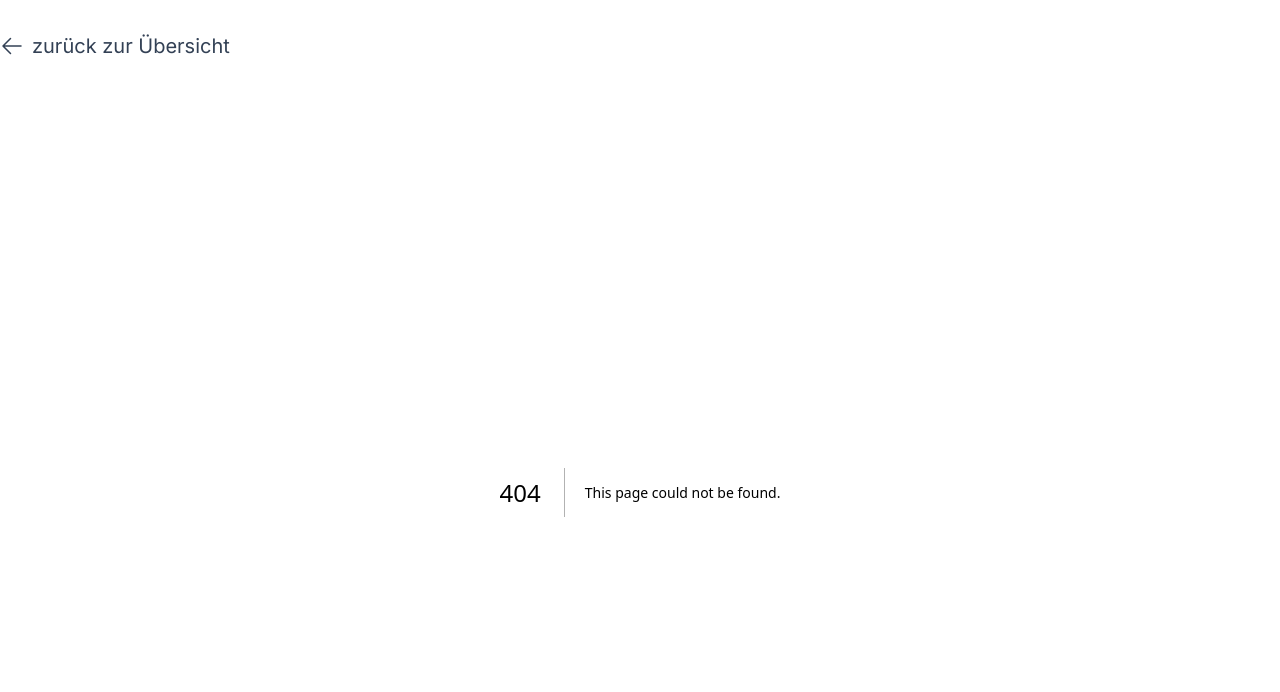
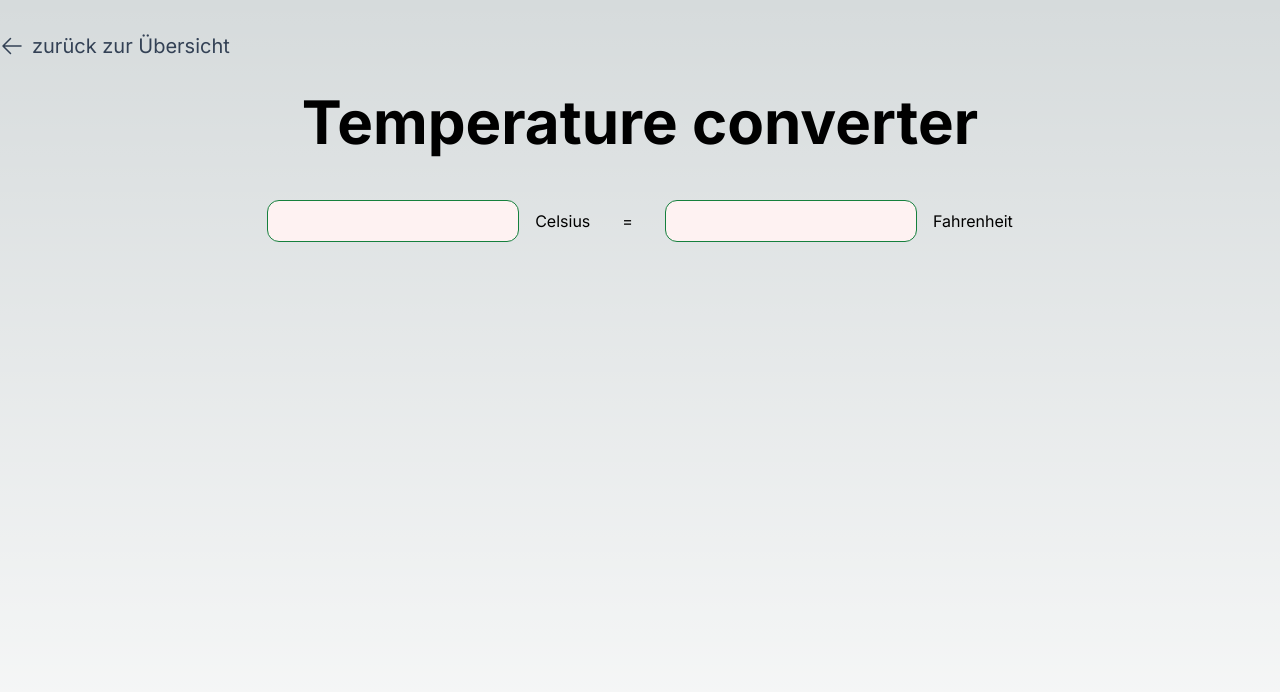
Before and after one commit to jseerig/7-guis, a Next.js app: page /guis/temperatureConverter in a window 1280 px wide. Before the commit this address had no page. Shown: the top 692 px of the page. Built offline with nearby package versions, Linux system fonts and the light colour scheme.

Commit message:
feature: add temperature gui component

```diff
--- /dev/null
+++ b/app/guis/temperatureConverter/page.tsx
@@ -0,0 +1,75 @@
+'use client';
+
+import Textfield from '@/components/common/textfield';
+import ContentWrapper from '@/components/layout/contentWrapper';
+import {
+  TEMPERATURE_UNITS,
+  TemperatureUnit,
+  TemperatureUnits,
+} from '@/types/component-types';
+import { useState } from 'react';
+
+export default function TemperatureConverter() {
+  const [temperatures, setTemperatures] = useState<TemperatureUnits>({
+    celsius: '',
+    fahrenheit: '',
+  });
+
+  const getNewTemperature = (
+    value: number,
+    temperatureUnit: TEMPERATURE_UNITS,
+    targetUnit: TEMPERATURE_UNITS
+  ): string => {
+    if (temperatureUnit === targetUnit) {
+      return value.toString();
+    }
+
+    if (temperatureUnit === TEMPERATURE_UNITS.CELSIUS) {
+      return (Math.round((value * (9 / 5) + 32) * 100) / 100).toString();
+    } else {
+      return (Math.round((value - 32) * (5 / 9) * 100) / 100).toString();
+    }
+  };
+
+  const changeTemperaturesOnInput = (
+    e: React.ChangeEvent<HTMLInputElement>,
+    temperatureUnit: TEMPERATURE_UNITS
+  ) => {
+    setTemperatures({
+      celsius: getNewTemperature(
+        Number(e.target.value),
+        temperatureUnit,
+        TEMPERATURE_UNITS.CELSIUS
+      ),
+      fahrenheit: getNewTemperature(
+        Number(e.target.value),
+        temperatureUnit,
+        TEMPERATURE_UNITS.FAHRENHEIT
+      ),
+    });
+  };
+
+  return (
+    <ContentWrapper title='Temperature converter'>
+      <div className='flex mx-auto justify-center gap-8 items-center'>
+        <Textfield
+          onChangeHandler={(e: React.ChangeEvent<HTMLInputElement>) =>
+            changeTemperaturesOnInput(e, TEMPERATURE_UNITS.CELSIUS)
+          }
+          type='number'
+          label='Celsius'
+          value={temperatures.celsius}
+        />
+        <span>=</span>
+        <Textfield
+          onChangeHandler={(e: React.ChangeEvent<HTMLInputElement>) =>
+            changeTemperaturesOnInput(e, TEMPERATURE_UNITS.FAHRENHEIT)
+          }
+          type='number'
+          label='Fahrenheit'
+          value={temperatures.fahrenheit}
+        />
+      </div>
+    </ContentWrapper>
+  );
+}
--- /dev/null
+++ b/components/common/textfield.tsx
@@ -0,0 +1,30 @@
+// import { POSITIONS } from '@/types/layout-types';
+import { TEMPERATURE_UNITS } from '@/types/component-types';
+import { HTMLInputTypeAttribute } from 'react';
+
+type TextfieldProps = {
+  type: HTMLInputTypeAttribute;
+  value: string | number;
+  onChangeHandler: (e: React.ChangeEvent<HTMLInputElement>) => void;
+  label?: string;
+};
+
+export default function Textfield({
+  type,
+  onChangeHandler,
+  value,
+  label,
+}: TextfieldProps) {
+  return (
+    <div className='flex flex-row gap-4 justify-center items-center'>
+      <input
+        type={type}
+        className='border border-green-700 text-right bg-red-50 rounded-xl p-2 hover:bg-green-400 transition-colors ease-in-out duration-500'
+        onChange={onChangeHandler}
+        id={label}
+        value={value}
+      ></input>
+      <p>{label}</p>
+    </div>
+  );
+}
--- /dev/null
+++ b/types/component-types.ts
@@ -0,0 +1,10 @@
+export type TemperatureUnits = {
+    celsius: string,
+    fahrenheit: string
+}
+export type TemperatureUnit = keyof TemperatureUnits;
+
+export enum TEMPERATURE_UNITS {
+    CELSIUS = 'celsius',
+    FAHRENHEIT = 'fahrenheit',
+}
```
